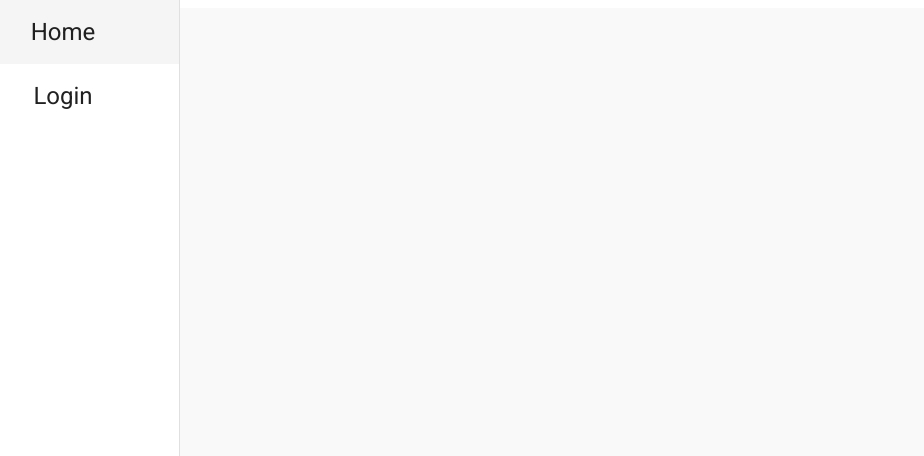
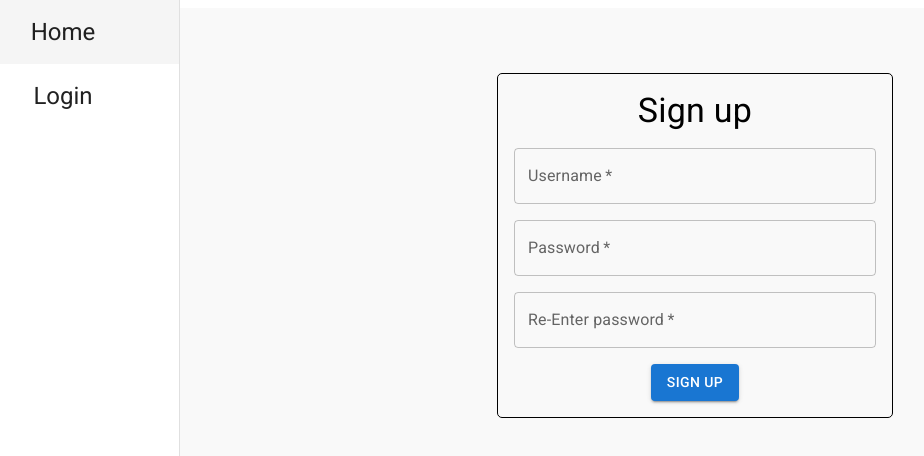
Before and after one commit to HamadNabizada/fitnessTracker, a React (Vite) app: page /signup in a window 1280 px wide. Before the commit this address had no page. Shown: the top 456 px of the page, without its empty margins (53-977 px from the left). Built offline with nearby package versions, Linux system fonts and the light colour scheme.

Commit message:
added a sign up page

```diff
--- a/src/App.jsx
+++ b/src/App.jsx
@@ -1,6 +1,7 @@
 import { BrowserRouter, Routes, Route, NavLink } from "react-router-dom"
 import Home from './Home'
 import Login from './Login'
+import SignUp from './SignUp'
 import '@fontsource/roboto/300.css';
 import '@fontsource/roboto/400.css';
 import '@fontsource/roboto/500.css';
@@ -16,6 +17,7 @@ export default function App(){
         <Routes>
           <Route path="/" element={<Home/>} />
           <Route path="/login" element={<Login/>} />
+          <Route path="/signup" element={<SignUp/>} />
         </Routes>
       </Layout>
     </BrowserRouter>
--- a/src/Home.jsx
+++ b/src/Home.jsx
@@ -133,7 +133,7 @@ export default function Home() {
           elevation={0}
         >
           <Toolbar >
-              <Typography variant="body1">Today is the {format(new Date(), 'do MMMM Y')} </Typography>
+              <Typography variant="body1">Today is the {format(new Date(), 'do MMMM y')} </Typography>
           </Toolbar>
         </AppBar>
       <Stack
--- a/src/Login.jsx
+++ b/src/Login.jsx
@@ -3,9 +3,11 @@ import { Container, TextField, Button, Stack, Typography } from "@mui/material"
 import Paper from '@mui/material/Paper';
 import Grid from '@mui/material/Grid2';
 import {Box} from "@mui/material";
+import { useNavigate } from "react-router-dom";
 
 export default function Login(){
 
+const navigateTo = useNavigate()
 
 const [loginCredentials, setLoginCredentials] = useState({
     username: null,
@@ -64,25 +66,7 @@ async function submitCredentialsToServer(){
 }
 
     return (
-        <Container
-            maxWidth="xs"
-        >
-            <Grid
-                container
-                direction='column'
-                sx={{
-                    display: 'flex',
-                    flexDirection: 'column',
-                }}
-            >
-                <Grid>
-                    <Paper
-                        sx={{
-                            padding: 2,
-                            margin: 1
-                        }}
-                    >
-
+        <Container maxWidth="xs">
             <Box
                 component="form"
                 autoComplete="off"
@@ -91,7 +75,11 @@ async function submitCredentialsToServer(){
                 sx={{
                     display:'flex',
                     flexDirection:'column',
-                                gap: '1rem'
+                    gap: '1rem',
+                    alignItems: 'center',
+                    border: '1px solid black',
+                    padding: '1rem',
+                    borderRadius: '5px',
                 }}
             >
                 <Typography component='h2' variant="h4" >Sign In</Typography>
@@ -115,16 +103,24 @@ async function submitCredentialsToServer(){
                     name='password'
                     error={loginCredentialsValidation.passwordError}
                 />
+                <Box sx={{
+                    display: 'flex',
+                    gap: '1rem',
+                }}>
+                    <Button
+                        variant="contained"
+                        type="submit"
+                    >
+                        Log in
+                    </Button>
                     <Button
                         variant="outlined"
-                                type="submit"
+                        onClick={()=>navigateTo('/signup')}
                     >
-                                Submit
+                        Sign up
                     </Button>
                 </Box>
-                    </Paper>
-                </Grid>
-            </Grid>
+            </Box>
         </Container>
     )
 }
--- /dev/null
+++ b/src/SignUp.jsx
@@ -0,0 +1,143 @@
+import { Box, Container, Typography, TextField, Button } from "@mui/material"
+import e from "cors"
+import { useState } from "react"
+
+export default function SignUp(){
+
+    const [credentials, setCredentials] = useState({
+        username: null,
+        passwordOne: null,
+        passwordTwo: null
+    })
+    const [credentialsError, setCredentialsError] = useState({
+        usernameError: false,
+        passwordOneError: false,
+        passwordTwoError: false
+    })
+
+    function submitCredentials(e){
+        e.preventDefault()
+        if((credentials.username && credentials.passwordOne) && (credentials.passwordOne === credentials.passwordTwo)){
+            submitCredentialsToServer()
+        }else{
+            setCredentialsError({usernameError: false, passwordOneError: false, passwordTwoError: false})
+            if(!credentials.username){
+                setCredentialsError(prev =>(
+                    {
+                        ...prev,
+                        usernameError: true
+                    }
+                ))
+            }
+            if(!credentials.passwordOne){
+                setCredentialsError(prev =>(
+                    {
+                        ...prev,
+                        passwordOneError: true
+                    }
+                ))
+            }
+            if(!credentials.passwordTwo){
+                setCredentialsError(prev =>(
+                    {
+                        ...prev,
+                        passwordTwoError: true
+                    }
+                ))
+            }
+            if(credentials.passwordOne !== credentials.passwordTwo){
+                setCredentialsError(prev =>(
+                    {
+                        ...prev,
+                        passwordOneError: true,
+                        passwordTwoError: true
+                    }
+                ))
+            }
+
+        }
+    }
+
+    function handleChange(e){
+        setCredentials(prev=>(
+            {...prev,
+                [e.target.name]: e.target.value
+            }
+        ))
+    }
+
+    async function submitCredentialsToServer(){
+        const response = await fetch("http://localhost:3000/api/signup",{
+            method: 'POST',
+            headers: {
+                'Content-type': 'application/json'
+            },
+            body: JSON.stringify({...credentials})
+        })
+        // const data = await response.json()
+    }
+
+
+    return(
+        <Container maxWidth="xs">
+            <Box
+                component="form"
+                autoComplete="off"
+                noValidate
+                onSubmit={submitCredentials}
+                sx={{
+                    display:'flex',
+                    flexDirection:'column',
+                    gap: '1rem',
+                    alignItems: 'center',
+                    border: '1px solid black',
+                    padding: '1rem',
+                    borderRadius: '5px',
+                }}
+            >
+                <Typography component='h2' variant="h4" >Sign up</Typography>
+                <TextField
+                    fullWidth
+                    onChange={handleChange}
+                    color='primary'
+                    required
+                    label='Username'
+                    variant="outlined"
+                    name='username'
+                    error={credentialsError.usernameError}
+                />
+                <TextField
+                    fullWidth
+                    onChange={handleChange}
+                    color='primary'
+                    required
+                    label='Password'
+                    variant="outlined"
+                    name='passwordOne'
+                    error={credentialsError.passwordOneError}
+                />
+                <TextField
+                    fullWidth
+                    onChange={handleChange}
+                    color='primary'
+                    required
+                    label='Re-Enter password'
+                    variant="outlined"
+                    name='passwordTwo'
+                    error={credentialsError.passwordTwoError}
+                />
+                <Box sx={{
+                    display: 'flex',
+                    gap: '1rem',
+                }}>
+                    <Button
+                        variant="contained"
+                        type="submit"
+                    >
+                        Sign up
+                    </Button>
+                </Box>
+            </Box>
+        </Container>
+    )
+}
```
Also changed, not shown: 1 other file (tests, documents, lock files or other folders). Lines whose indentation alone changed are shown as unchanged.
